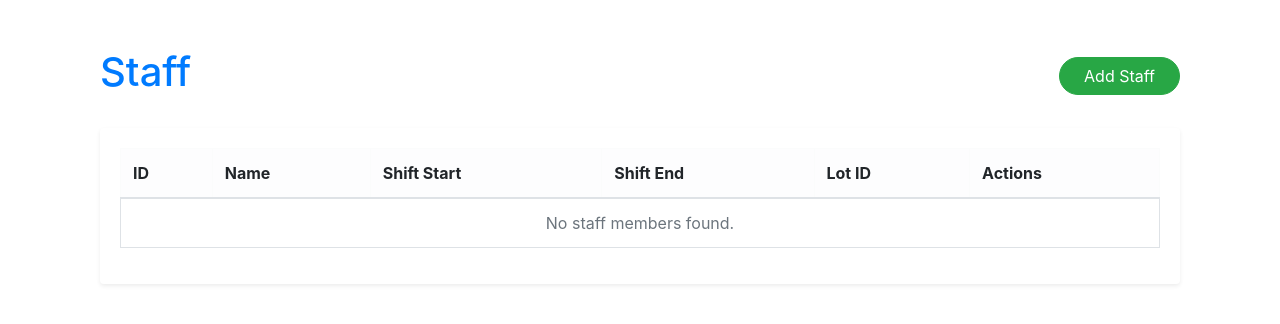
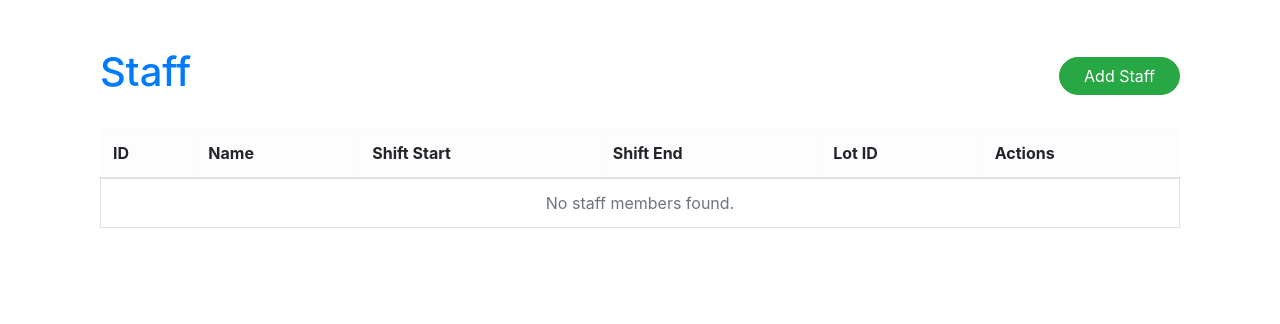
Before and after one commit to bentake/CS5200_Final_Project, a Django app: page /staff/ in a window 1280 px wide. Shown: the part 66-390 px from the top of the page. Run offline with Django 3.2, Linux system fonts and the light colour scheme; data that the repository does not hold is empty; some libraries are stand-ins or nearby versions.

Commit message:
html table change for consistency

```diff
--- a/Final Project/dbgroup3/templates/staff_list.html
+++ b/Final Project/dbgroup3/templates/staff_list.html
@@ -8,8 +8,6 @@
     </a>
   </div>
 
-  <div class="card border-0 shadow-sm">
-    <div class="card-body">
   <div class="table-responsive">
     <table class="table table-bordered align-middle">
       <thead class="table-light">
@@ -53,6 +51,4 @@
     </table>
   </div>
 </div>
-  </div>
-</div>
 {% endblock %}
--- a/Final Project/dbgroup3/templates/subscription_list.html
+++ b/Final Project/dbgroup3/templates/subscription_list.html
@@ -8,8 +8,6 @@
     </a>
   </div>
 
-  <div class="card border-0 shadow-sm">
-    <div class="card-body">
   <div class="table-responsive">
     <table class="table table-bordered align-middle">
       <thead class="table-light">
@@ -70,6 +68,4 @@
     </table>
   </div>
 </div>
-  </div>
-</div>
 {% endblock %}
```
Also changed, not shown: 1 other file. Lines whose indentation alone changed are shown as unchanged.
